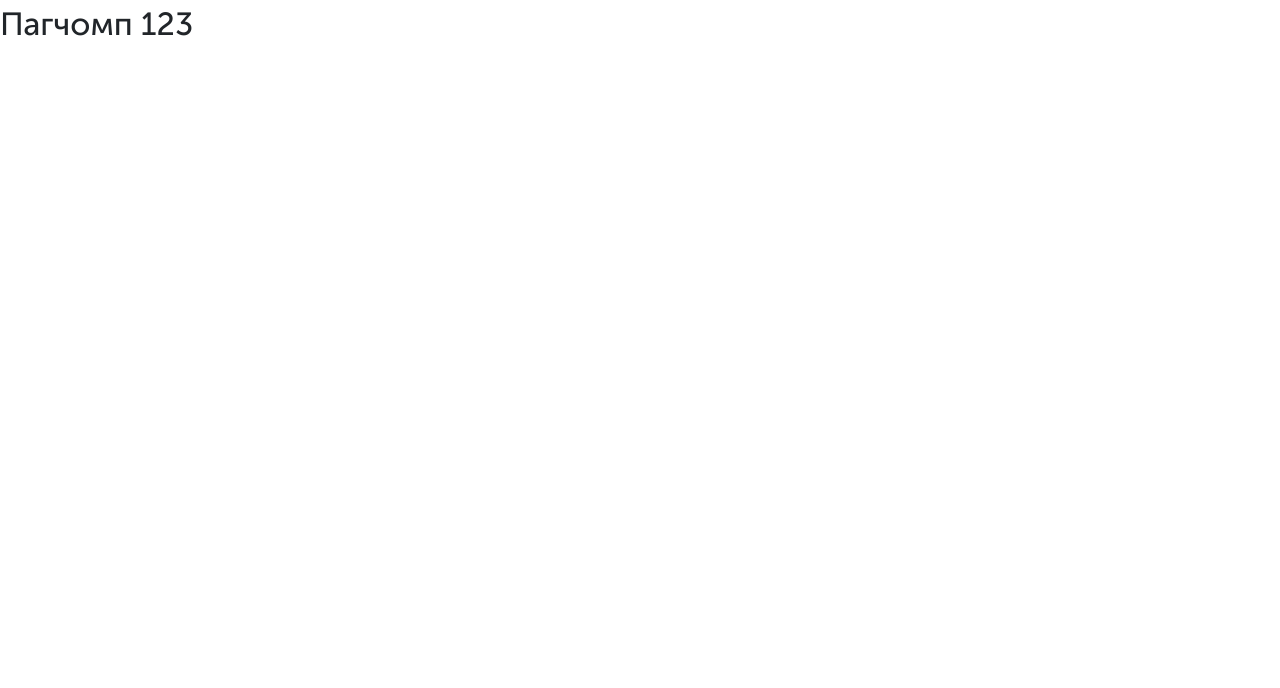
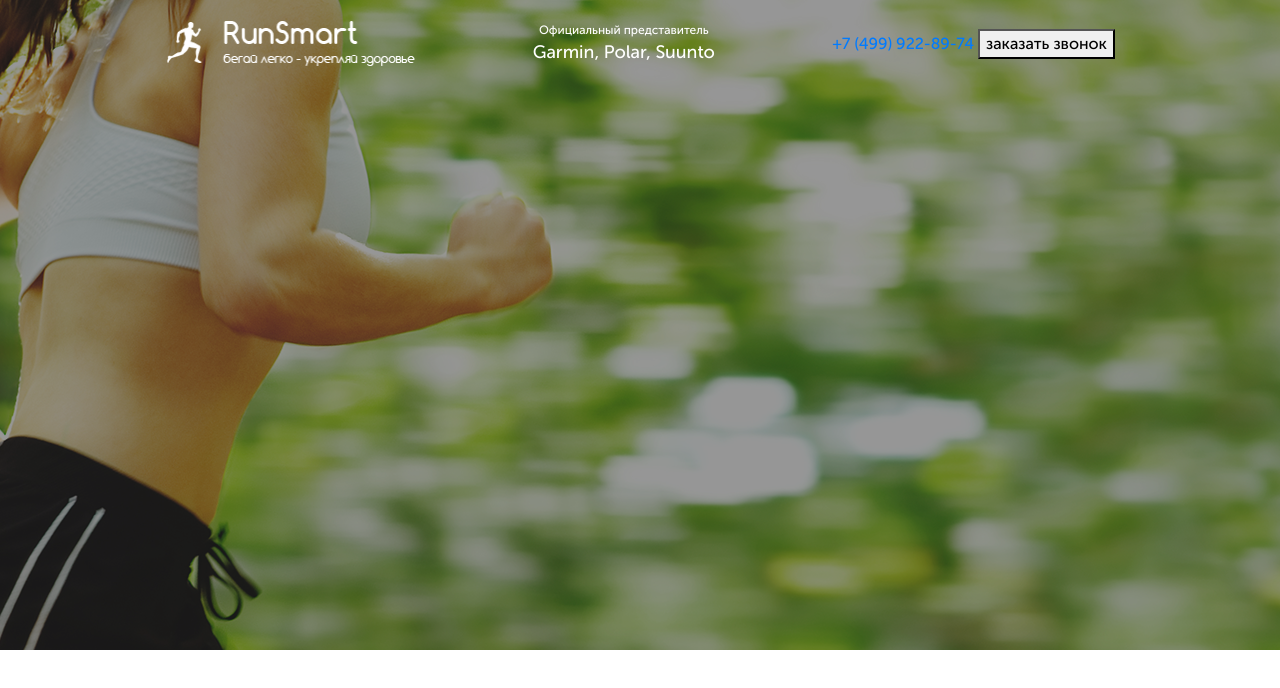
Before and after one commit to TomatoVan/Pulse, a website: page src/index.html in a window 1280 px wide. Drawn offline with Linux system fonts and the light colour scheme.

Commit message:
first commit

```diff
--- /dev/null
+++ b/src/css/header.min.css
@@ -0,0 +1 @@
+.header{display:flex;justify-content:space-between;justify-content:center}
--- a/src/index.html
+++ b/src/index.html
@@ -9,10 +9,30 @@
     <script src="https://kit.fontawesome.com/723734bbd5.js" crossorigin="anonymous"></script>
     <link rel="stylesheet" href="css/fonts.css">
     <link rel="stylesheet" href="css/style.min.css">
+</head>
+<body>
+    <div class="promo">
+        <div class="container">
+            <header class="header">
+                <a href="#" class="header__logo">
+                    <img src="icons/logo.png" alt="logo">
+                </a>
+                <div class="header__official">
+                    Официальный представитель
+                    <span>Garmin, Polar, Suunto</span>
+                </div>
+                <div class="header__contacts">
+                    <a href="tel:+79228974" class="header__phone">+7 (499) 922-89-74</a>
+                    <button class="button">заказать звонок</button>
+                </div>
+
+            </header>
+        </div>
+    </div>
 
 
-</head>
-<body>
-    <h1>Пагчомп 123</h1>
+
+
+
 </body>
 </html>
--- /dev/null
+++ b/src/sass/_header.scss
@@ -0,0 +1,21 @@
+.header {
+    display: flex;
+    justify-content: space-between;
+    align-items: center;
+    &__logo {
+        width: 250px;
+        img {
+            width: 100%;
+        }
+    }
+    &__official {
+        font-size: 12px;
+        font-weight: 500;
+        color: #ffffff;
+        text-align: center;
+        span{
+            display: block;
+            font-size: 18px;
+        }
+    }
+}
--- /dev/null
+++ b/src/sass/_promo.scss
@@ -0,0 +1,5 @@
+.promo{
+    min-height: 650px;
+    padding: 21px 0 93px 0;
+    background: url(../img/bg/bg_1.png) center (center/cover) no-repeat;
+}
--- a/src/sass/base/_mixins.scss
+++ b/src/sass/base/_mixins.scss
@@ -1 +1 @@
-$main-color:red;
+$main-color:#c70101;
--- a/src/sass/style.scss
+++ b/src/sass/style.scss
@@ -3,6 +3,9 @@
     font-family: 'MuseoSansCyrl', sans-serif;
 }
 
-h1{
-    font-weight: 500;
+.container{
+    max-width: 950px;
+    margin: 0 auto;
 }
+@import 'promo';
+@import 'header';
```
Also changed, not shown: package.json (+7 -1 lines), src/css/style.min.css.
